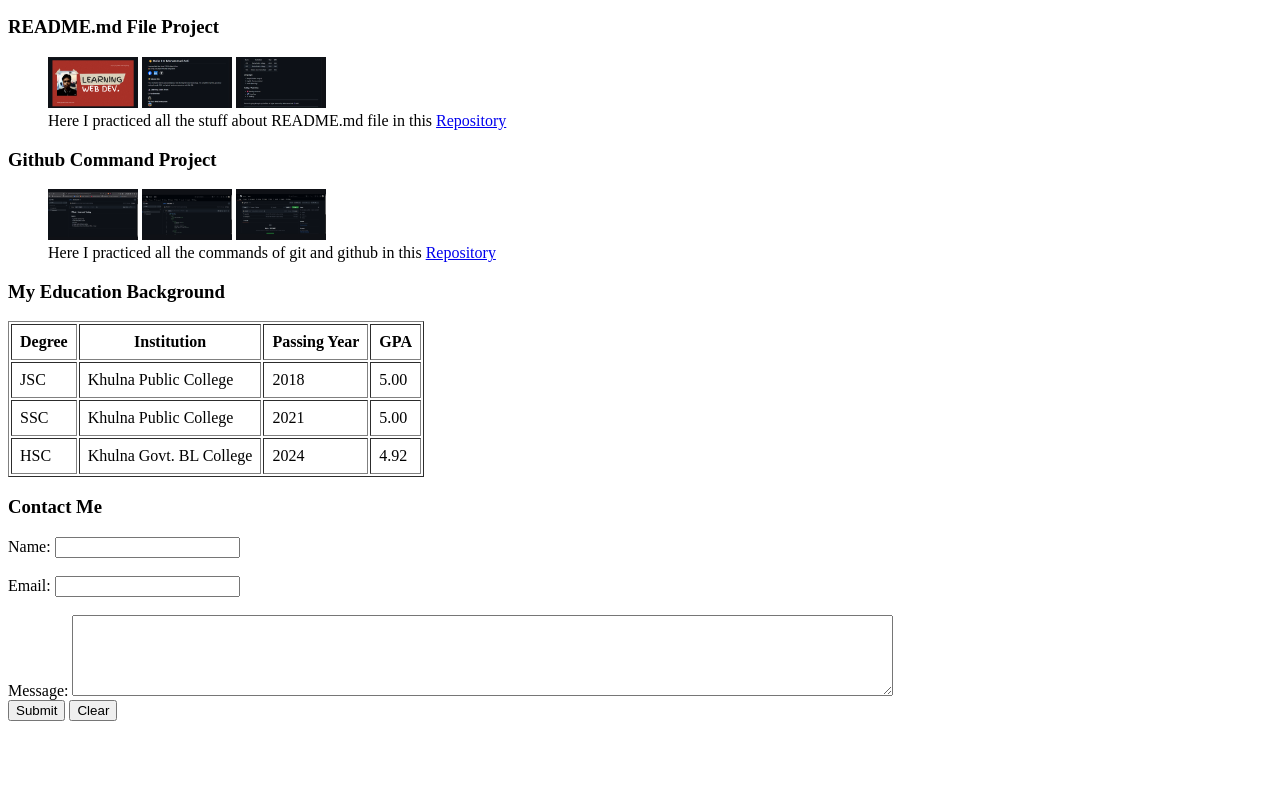
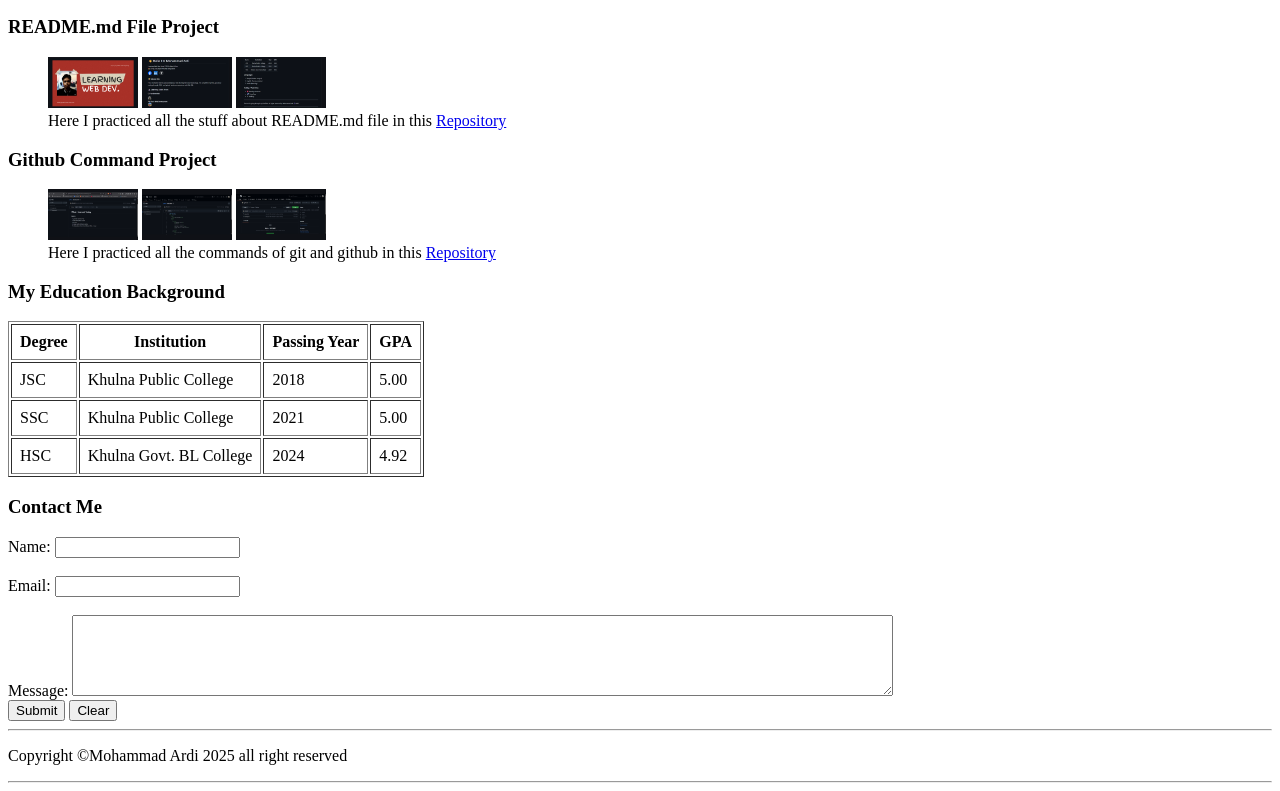
Before and after one commit to AforArdi/HTML_1, a plain HTML site: page index.html in a window 1280 px wide. Shown: the part 658-1449 px from the top of the page. Before the commit the page ends 1387 px from the top, so only its background shows below. Drawn offline with Linux system fonts and the light colour scheme.

Commit message:
Added Footer

```diff
--- a/index.html
+++ b/index.html
@@ -131,5 +131,10 @@
                 <button type="reset">Clear</button>
             </form>
         </section>
+        <footer>
+            <hr>
+            <p>Copyright &copy;Mohammad Ardi 2025 all right reserved</p>
+            <hr>
+        </footer>
 </body>
 </html>
```
